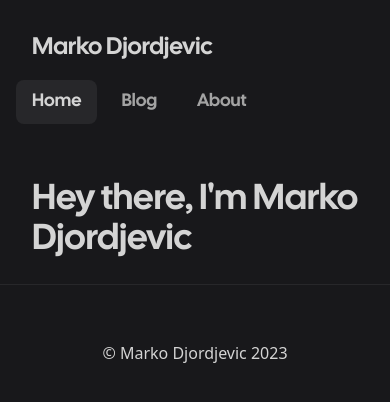
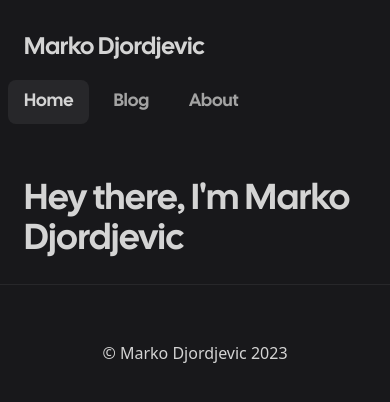
Before and after one commit to makezi/markodjordjevic.com, a Next.js app: page / in a window 390 px wide. Shown: the top 402 px of the page. Built offline with nearby package versions, Linux system fonts and the light colour scheme.

Commit message:
Adjust mobile padding

```diff
--- a/tailwind.config.js
+++ b/tailwind.config.js
@@ -11,7 +11,7 @@ module.exports = {
   theme: {
     container: {
       center: true,
-      padding: '2rem',
+      padding: '1.5rem',
       screens: {
         '2xl': '1440px'
       }
```
